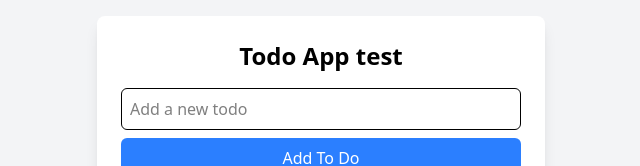
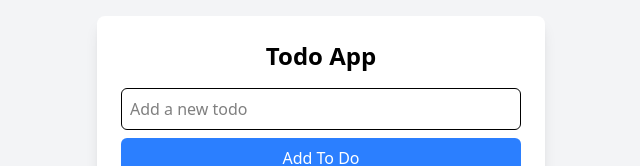
Before and after one commit to jeromebernante/todo-app, a React (Vite) app: page / in a window 1280 px wide. Shown: the top 166 px of the page, without its empty margins (319-959 px from the left). Built offline with nearby package versions, Linux system fonts and the light colour scheme.

Commit message:
new icon

```diff
--- a/index.html
+++ b/index.html
@@ -2,7 +2,7 @@
 <html lang="en">
   <head>
     <meta charset="UTF-8" />
-    <link rel="icon" type="image/svg+xml" href="/vite.svg" />
+    <link rel="icon" type="image/svg+xml" href="/todo-app-logo.png" />
     <meta name="viewport" content="width=device-width, initial-scale=1.0" />
     <title>Todo App</title>
   </head>
--- a/src/App.tsx
+++ b/src/App.tsx
@@ -45,7 +45,7 @@ const App: React.FC = () => {
 	return (
 		<div className='min-h-screen bg-gray-100 flex flex-col items-center p-4'>
 			<div className='bg-white p-6 rounded-lg shadow-lg w-full max-w-md'>
-				<h1 className='text-2xl font-bold text-center mb-4'>Todo App test</h1>
+				<h1 className='text-2xl font-bold text-center mb-4'>Todo App</h1>
 				<TodoForm addTodo={addTodo}/>
 				<TodoList
 					todos={todos}
```
Also changed, not shown: public/todo-app-logo.png (added).
